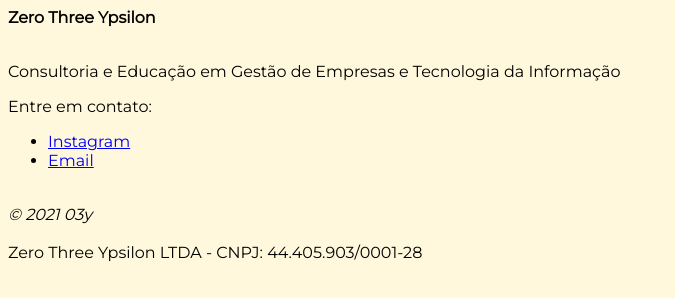
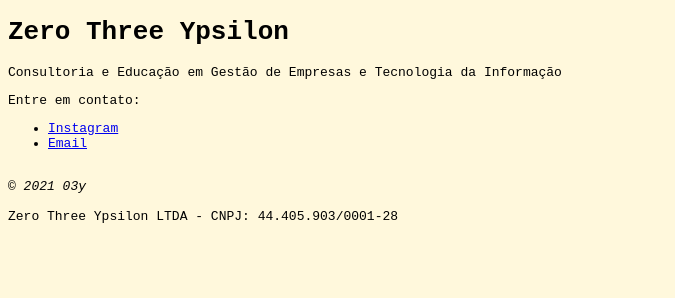
Before and after one commit to wycfan/wycfan.github.io, a plain HTML site: page index.html in a window 1280 px wide. Shown: the whole page, without its empty margins (0-675 px from the left). Drawn offline with Linux system fonts and the light colour scheme.

Commit message:
Add files via upload

```diff
--- a/index.html
+++ b/index.html
@@ -7,7 +7,7 @@
 
     <style>
         body{
-            font-family: montserrat;
+            font-family: monospace;
             background-color:cornsilk;
 
         }
@@ -43,9 +43,7 @@
 
     <header>
 
-        <b>Zero Three Ypsilon</b>
-        <br>
-        <br>
+        <h1>Zero Three Ypsilon</h1>
 
     </header>
 
```
